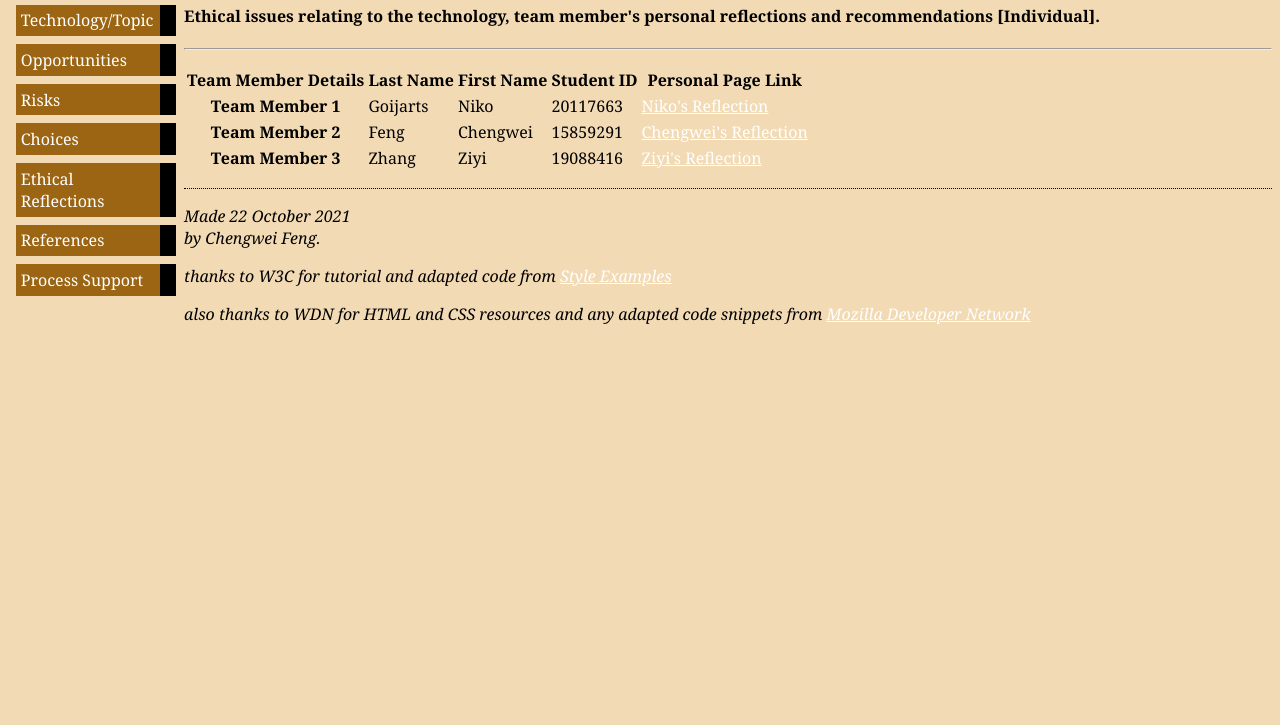
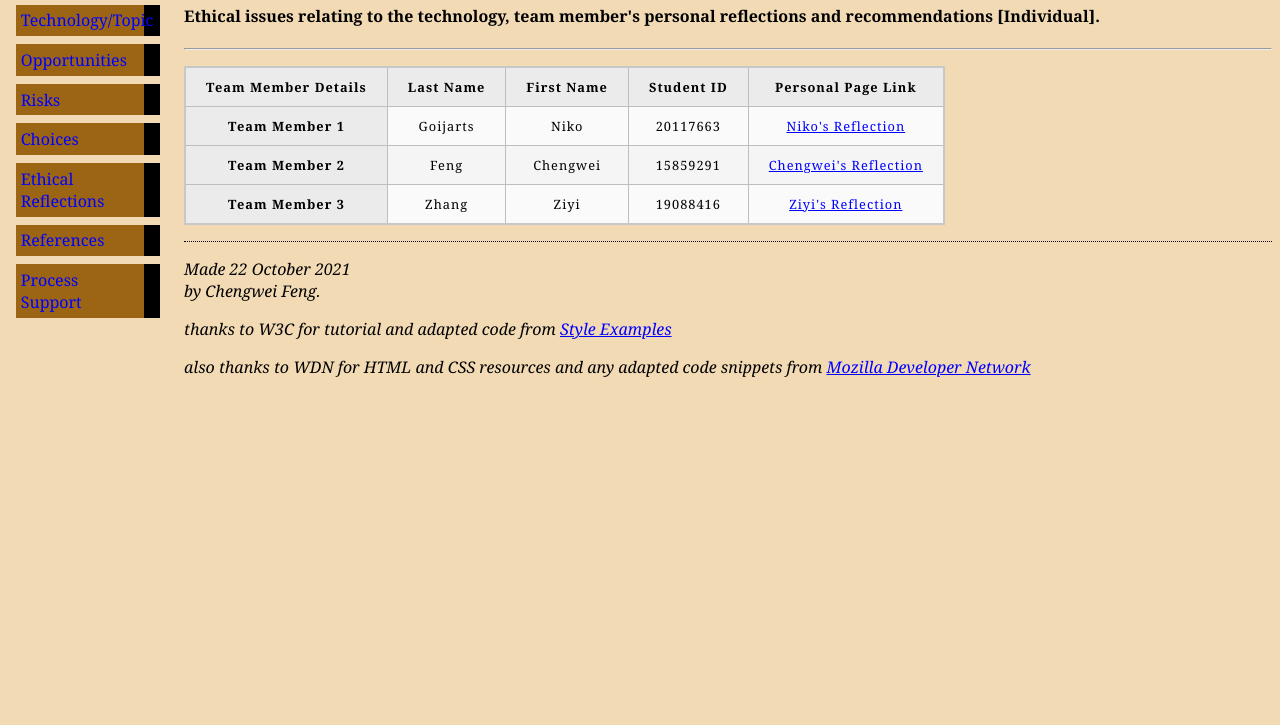
Before and after one commit to S50-Wisegate/S50-Wisegate, a plain HTML site: page misc/ethics.html in a window 1280 px wide. Shown: the part 75-800 px from the top of the page. Drawn offline with Linux system fonts and the light colour scheme.

Commit message:
Update ethics.html

```diff
--- a/misc/ethics.html
+++ b/misc/ethics.html
@@ -2,7 +2,7 @@
 <html>
 <head>
   <title>ethics</title>
-  	<link rel="stylesheet" href="../styles/mystyles.css">
+  	<link rel="stylesheet" href="../styles/minimal-table.css">
   </head>
 
 <body>
```
